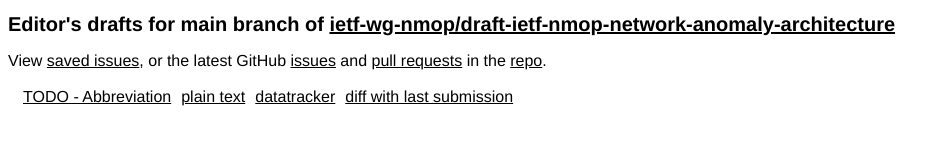
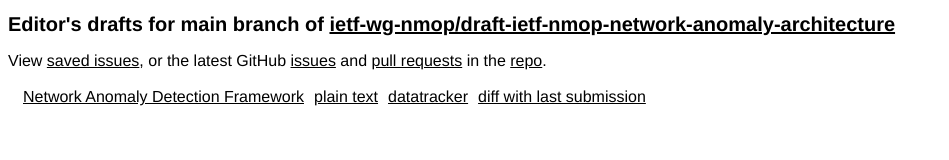
Before and after one commit to ietf-wg-nmop/draft-ietf-nmop-network-anomaly-architecture, a plain HTML site: page index.html in a window 1280 px wide. Shown: the whole page, without its empty margins (0-949 px from the left). Drawn offline with Linux system fonts and the light colour scheme.

Commit message:
Script updating gh-pages from bafbb4c. [ci skip]

```diff
--- a/index.html
+++ b/index.html
@@ -17,8 +17,8 @@
     <p>View <a href="issues.html">saved issues</a>, or the latest GitHub <a href="https://github.com/ietf-wg-nmop/draft-ietf-nmop-network-anomaly-architecture/issues">issues</a> and <a href="https://github.com/ietf-wg-nmop/draft-ietf-nmop-network-anomaly-architecture/pulls">pull requests</a> in the <a href="https://github.com/ietf-wg-nmop/draft-ietf-nmop-network-anomaly-architecture">repo</a>.</p>
     <table id="branch-main">
       <tr>
-        <td><a href="./draft-ietf-nmop-network-anomaly-architecture.html" class="html draft-ietf-nmop-network-anomaly-architecture" title="TODO - Your title (HTML)">TODO - Abbreviation</a></td>
-        <td><a href="./draft-ietf-nmop-network-anomaly-architecture.txt" class="txt draft-ietf-nmop-network-anomaly-architecture" title="TODO - Your title (Text)">plain text</a></td>
+        <td><a href="./draft-ietf-nmop-network-anomaly-architecture.html" class="html draft-ietf-nmop-network-anomaly-architecture" title="An Architecture for a Network Anomaly Detection Framework (HTML)">Network Anomaly Detection Framework</a></td>
+        <td><a href="./draft-ietf-nmop-network-anomaly-architecture.txt" class="txt draft-ietf-nmop-network-anomaly-architecture" title="An Architecture for a Network Anomaly Detection Framework (Text)">plain text</a></td>
         <td><a href="https://datatracker.ietf.org/doc/draft-ietf-nmop-network-anomaly-architecture" class="dt draft-ietf-nmop-network-anomaly-architecture" title="Datatracker for draft-ietf-nmop-network-anomaly-architecture">datatracker</a></td>
         <td><a href="https://author-tools.ietf.org/api/iddiff?doc_1=draft-ietf-nmop-network-anomaly-architecture&amp;url_2=https://ietf-wg-nmop.github.io/draft-ietf-nmop-network-anomaly-architecture/draft-ietf-nmop-network-anomaly-architecture.txt" class="diff draft-ietf-nmop-network-anomaly-architecture">diff with last submission</a></td>
         <td></td>
```
